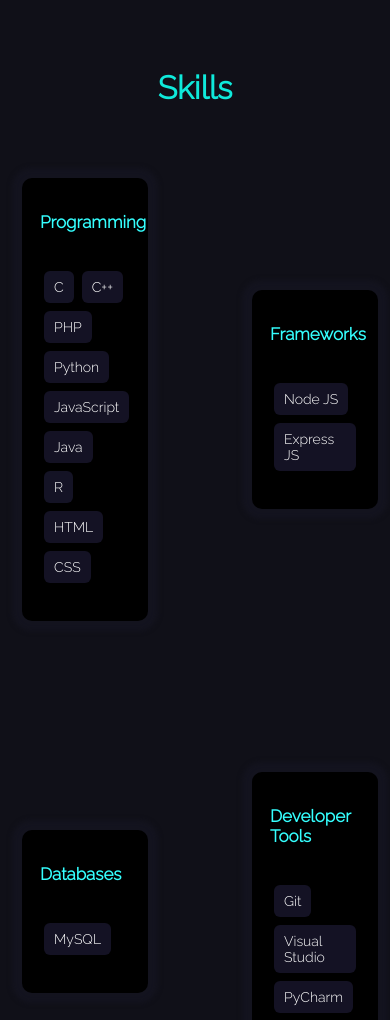
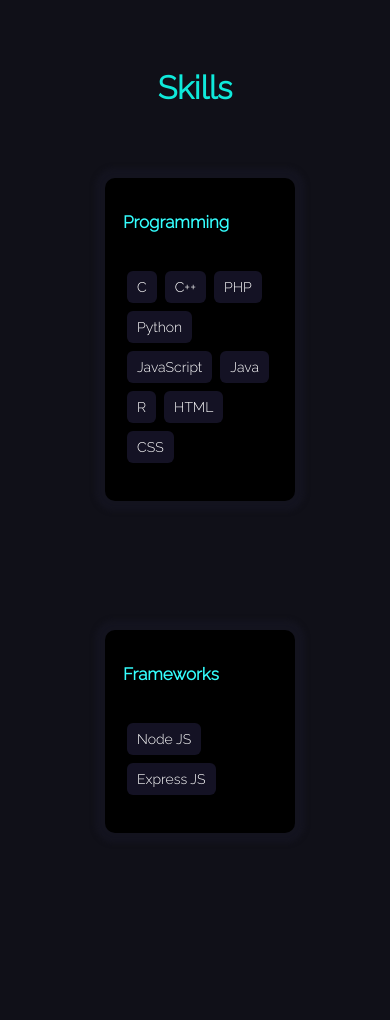
Before and after one commit to vignaramtej/Portfolio, a plain HTML site: page index.html in a window 390 px wide. Shown: the part 2780-3800 px from the top of the page. Drawn offline with nearby package versions, Linux system fonts and the light colour scheme.

Commit message:
Update home.css

```diff
--- a/home.css
+++ b/home.css
@@ -350,12 +350,28 @@ header {
         line-height: 40px;
     }
 }
+@media only screen and (max-width: 835px) {
+    .cardskil {
+        display: grid;
+        grid-template-columns: 1fr;
+        grid-template-rows: repeat(4,1fr);
+        grid-row-gap: 19px;
+        place-items: center;
+    }
+}
 @media only screen and (max-width: 1127px) {
     .image {
         display: none;
     }
+
     .content {
         height: auto;
+        width: 200%;
+    }
+}
+@media only screen and  (max-width: 440px) {
+    .content a {
+        font-size: 13px;
     }
 }
 ::-webkit-scrollbar {
```
